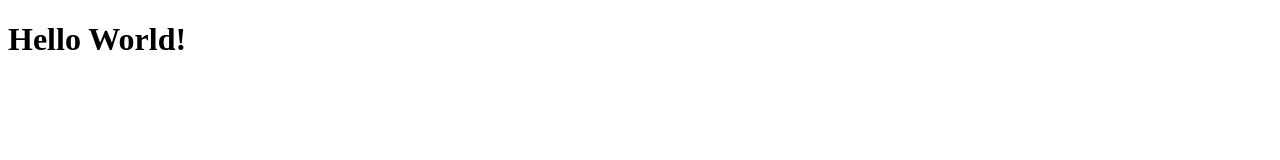
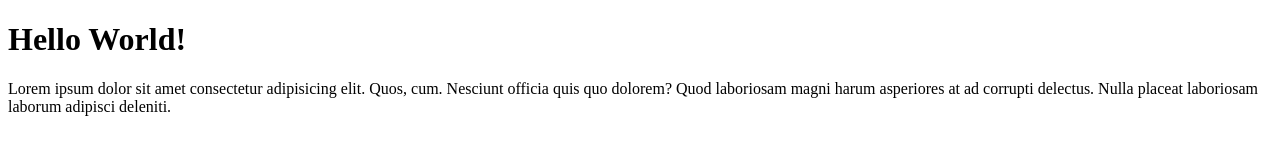
Before and after one commit to AhmadShoffian/git-test, a plain HTML site: page index.html in a window 1280 px wide. Drawn offline with Linux system fonts and the light colour scheme.

Commit message:
menambahkan paragraf

```diff
--- a/index.html
+++ b/index.html
@@ -7,5 +7,6 @@
 </head>
 <body>
     <h1>Hello World!</h1>
+    <p>Lorem ipsum dolor sit amet consectetur adipisicing elit. Quos, cum. Nesciunt officia quis quo dolorem? Quod laboriosam magni harum asperiores at ad corrupti delectus. Nulla placeat laboriosam laborum adipisci deleniti.</p>
 </body>
 </html>
```
